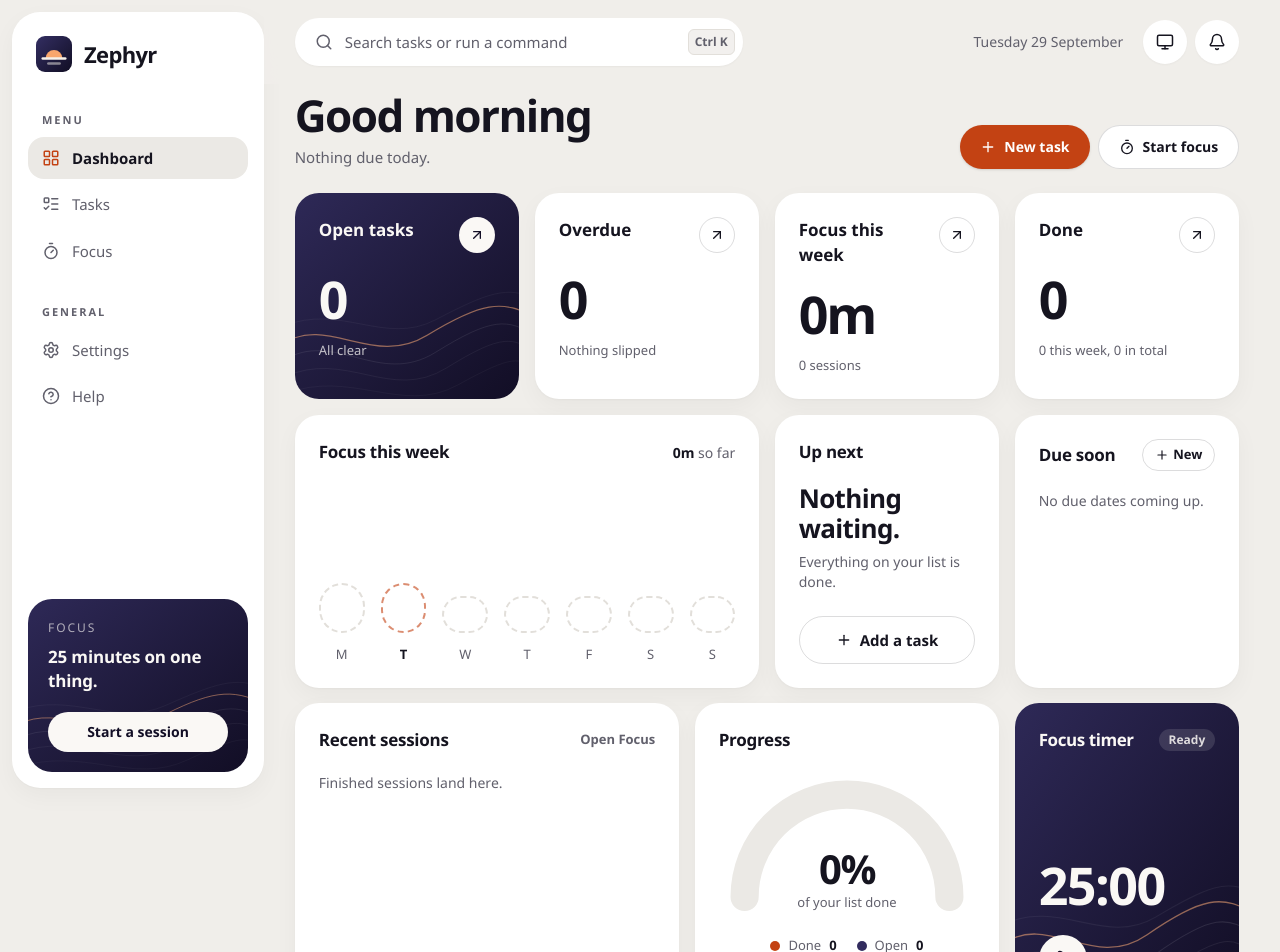
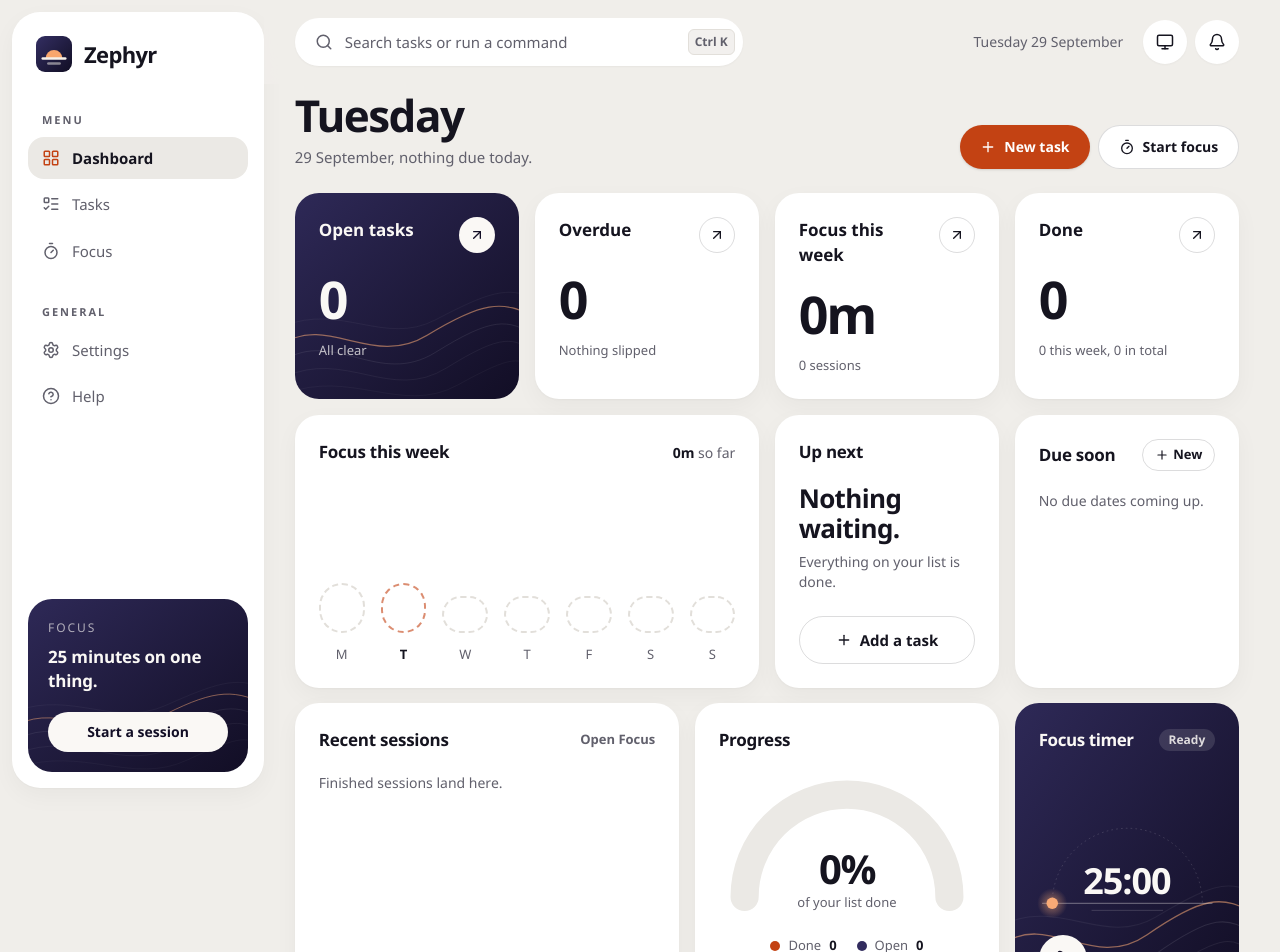
Before and after one commit to dominikkoenitzer/Zephyr, a React (Vite) app: page / in a window 1280 px wide. Shown: the top 952 px of the page. Built offline with nearby package versions, Linux system fonts and the light colour scheme.

Commit message:
Head the dashboard with the day and set a small sunset in its timer card

```diff
--- a/src/pages/Home.jsx
+++ b/src/pages/Home.jsx
@@ -18,6 +18,7 @@ import {
   upNext,
 } from '../lib/dashboard';
 import { formatTime } from '../components/FocusTimer/usePomodoro';
+import SunDial from '../components/FocusTimer/SunDial';
 import PageHeader from '../components/Layout/PageHeader';
 import { Button } from '../components/ui/button';
 import { NightSurface } from '../components/ui/night-surface';
@@ -374,6 +375,7 @@ function TimerCard({ timer, defaultMinutes }) {
   const running = Boolean(timer?.running && timer.timeLeft > 0);
   const paused = Boolean(timer && !timer.running && timer.total && timer.timeLeft > 0 && timer.timeLeft < timer.total);
   const seconds = timer?.timeLeft || defaultMinutes * 60;
+  const progress = timer?.total ? ((timer.total - timer.timeLeft) / timer.total) * 100 : 0;
   const state = running ? (timer.isBreak ? 'On a break' : 'Running') : paused ? 'Paused' : 'Ready';
 
   return (
@@ -385,16 +387,18 @@ function TimerCard({ timer, defaultMinutes }) {
             {state}
           </span>
         </div>
-        <p className="mt-auto pt-6 text-[3.25rem] font-semibold leading-none tracking-[-0.03em] tabular-nums">
-          {formatTime(seconds)}
-        </p>
+        <div className="mt-auto pt-4">
+          <SunDial progress={progress} isBreak={Boolean(timer?.isBreak)}>
+            <p className="text-[2.25rem] font-semibold leading-none tracking-[-0.03em] tabular-nums">{formatTime(seconds)}</p>
+          </SunDial>
+        </div>
         {timer?.focusTask?.title && (
-          <p className="mt-2 truncate text-sm text-hero-foreground/70">{timer.focusTask.title}</p>
+          <p className="mt-3 truncate text-sm text-hero-foreground/70">{timer.focusTask.title}</p>
         )}
-        <div className="mt-6 flex items-center gap-3">
+        <div className="mt-5 flex items-center gap-3">
           <Link
-            to={running ? '/focus' : '/focus?start=1'}
-            aria-label={running ? 'Open the running timer' : 'Start the timer'}
+            to={running || paused ? '/focus' : '/focus?start=1'}
+            aria-label={running ? 'Open the running timer' : paused ? 'Open the paused timer' : 'Start the timer'}
             className="flex h-12 w-12 items-center justify-center rounded-full bg-hero-foreground text-hero-to transition-transform hover:scale-105 focus-visible:outline-none focus-visible:ring-2 focus-visible:ring-sun"
           >
             {running ? <Pause className="h-5 w-5" /> : <Play className="ml-0.5 h-5 w-5" />}
@@ -418,10 +422,8 @@ function Home() {
   const timer = useTimerSnapshot();
 
   const now = new Date();
-  const hour = now.getHours();
-  // Before 5am still reads as "evening"; at 00:19 "Good morning" is just wrong.
-  const greeting =
-    hour < 5 ? 'Good evening' : hour < 12 ? 'Good morning' : hour < 18 ? 'Good afternoon' : 'Good evening';
+  const weekday = now.toLocaleDateString('en-GB', { weekday: 'long' });
+  const date = now.toLocaleDateString('en-GB', { day: 'numeric', month: 'long' });
 
   const stats = useMemo(() => dashboardStats(tasks, sessions), [tasks, sessions]);
   const week = useMemo(() => focusByDay(sessions), [sessions]);
@@ -430,21 +432,22 @@ function Home() {
   const recent = useMemo(() => recentSessions(sessions, 3), [sessions]);
   const defaultMinutes = Math.round((timer?.workTime || 1500) / 60);
 
-  const summary =
+  const due =
     stats.dueToday || stats.overdue
       ? [stats.dueToday && `${stats.dueToday} due today`, stats.overdue && `${stats.overdue} overdue`]
           .filter(Boolean)
-          .join(', ') + '.'
-      : 'Nothing due today.';
+          .join(', ')
+      : 'nothing due today';
+  const summary = `${date}, ${due}.`;
 
   return (
     <div className="pb-4">
-      {/* The h1 Google indexes says what the app is; the greeting keeps its
-          type as a paragraph. */}
+      {/* The h1 Google indexes says what the app is; the day keeps the
+          title's type as a paragraph. */}
       <h1 className="sr-only">Zephyr, a to-do list and Pomodoro focus timer</h1>
       <PageHeader
         as="p"
-        title={greeting}
+        title={weekday}
         description={summary}
         actions={
           <>
```
